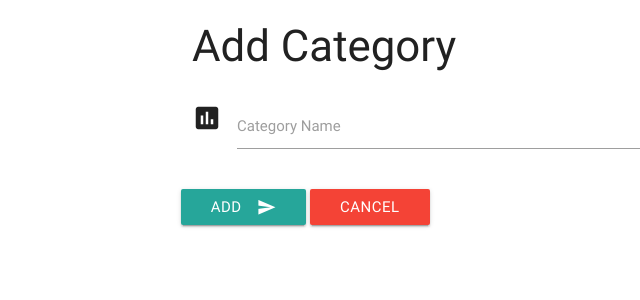
After one commit to SPawson/Flask-Task-Manager, a Flask app: page /new_category in a window 1280 px wide. The commit adds this page. Shown: the top 300 px of the page, without its empty margins (0-640 px from the left). Run offline with Flask 2, Linux system fonts and the light colour scheme; some libraries are stand-ins or nearby versions.

Commit message:
added add cat functionality

```diff
--- a/app.py
+++ b/app.py
@@ -79,5 +79,17 @@ def delete_category(category_id):
     mongo.db.categories.remove_one({'_id': ObjectId(category_id)})
     return redirect(url_for('get_categories'))
 
+@app.route('/new_category')
+def new_category():
+    return render_template('add-category.html')
+
+@app.route('/add_category', methods=['POST'])
+def add_category():
+    categories = mongo.db.categories
+    category_doc = {'category_name': request.form.get('category_name')}#creates
+
+    categories.insert_one(category_doc)
+    return redirect(url_for('get_categories'))
+
 if __name__ == '__main__':
     app.run(host = host, port = port, debug=True)
--- /dev/null
+++ b/templates/add-category.html
@@ -0,0 +1,37 @@
+{% extends 'base.html'%}
+{% block content %}
+
+
+<h3>Add Category</h3>
+
+<div class="row">
+    <form action="{{url_for('add_category')}}" method="POST" class="col s12">
+        <!--action calls the url /insert task-->
+        <div class="row">
+            <div class="input-field col s12">
+                <i class="material-icons prefix">poll</i>
+                <input required id="category_name" name="category_name" type="text" class="validate"
+                    value="">
+                <!--Sets value as current one in DB-->
+                <label for="category_name">Category Name</label>
+            </div>
+        </div>
+
+
+        <div class="row">
+            <button class="btn waves-effect waves-light" type="submit">Add
+                <i class="material-icons right">send</i>
+            </button>
+
+            <a href="{{url_for('get_categories')}}" class="waves-effect waves-light btn red">Cancel</a>
+            <!--loads edit task func and passes object id to edit page-->
+        </div>
+</div>
+
+
+
+</form>
+</div>
+
+
+{% endblock %}
--- a/templates/categories.html
+++ b/templates/categories.html
@@ -19,9 +19,7 @@
         </li>
         {% endfor%}
     </ul>
-    <button class="btn waves-effect waves-light" >Add Category
-            <i class="material-icons right">send</i>
-        </button>
+    <a href="{{url_for('new_category')}}" class="waves-effect waves-light btn">New +</a>
 </div>
 
 
```
